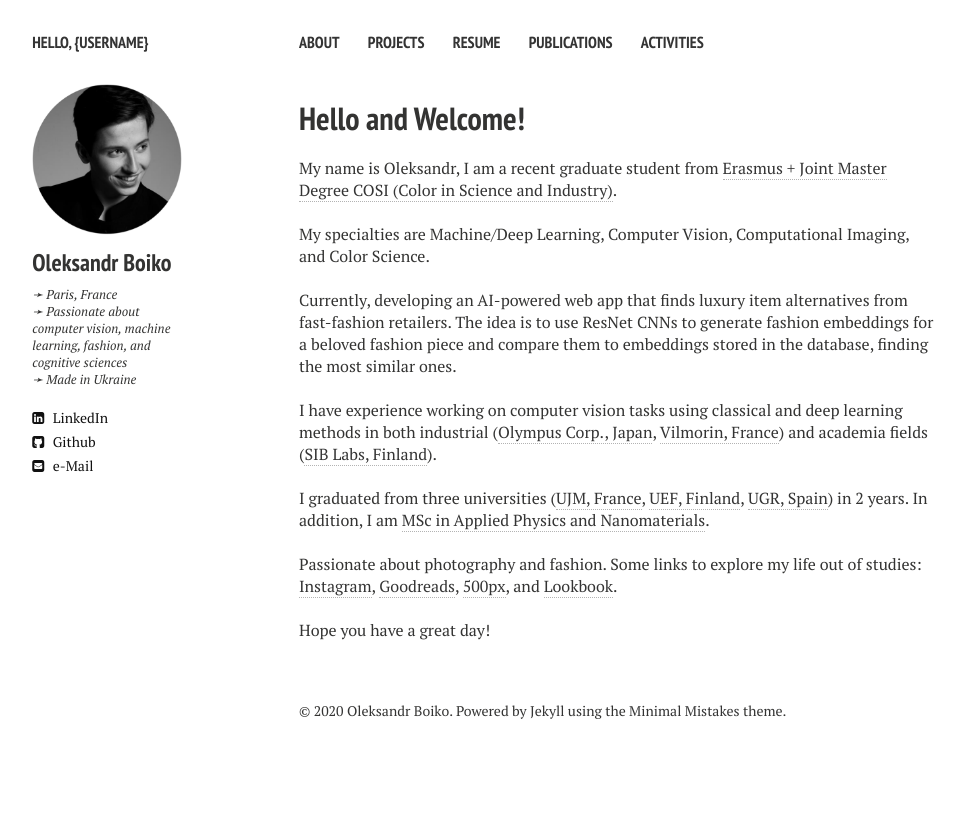
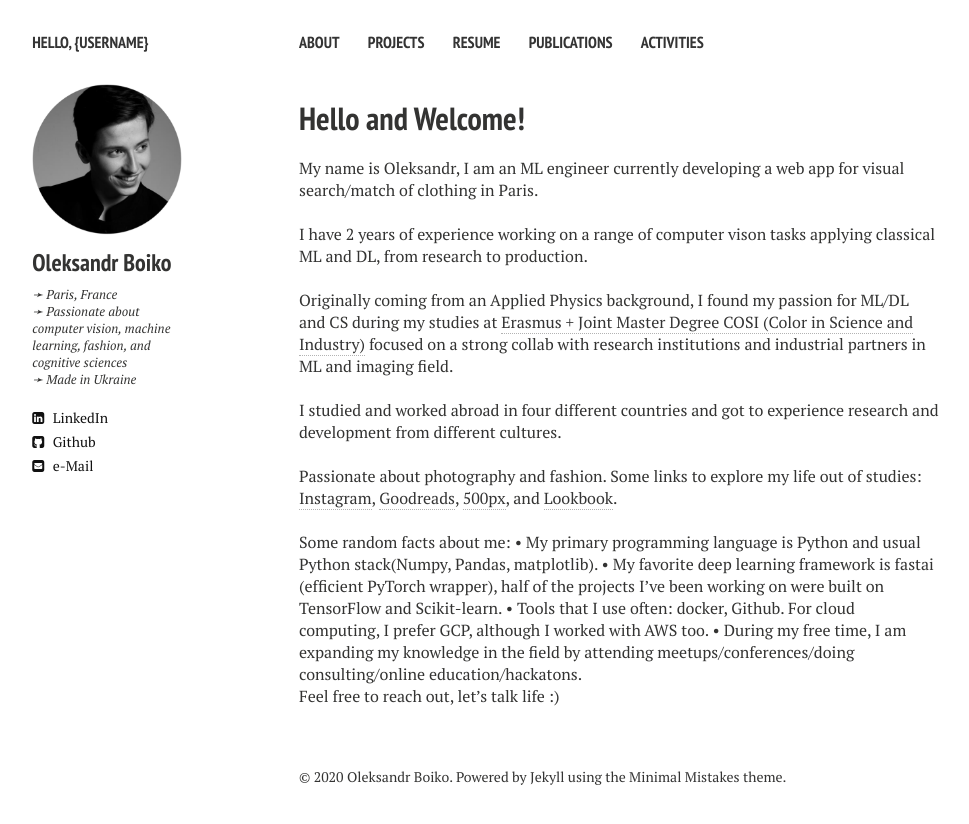
Before and after one commit to alexanch/alexanch.github.io, a Jekyll site: the page built from index.md, in a window 1280 px wide. Shown: the top 824 px of the page, without its empty margins (21-990 px from the left). Built offline with Jekyll 4.4.1, drawn with Linux system fonts in a browser that asks for light colours; nearby versions of some CDN libraries.

Commit message:
Update index.md

```diff
--- a/index.md
+++ b/index.md
@@ -4,6 +4,28 @@ title: Hello and Welcome!
 description: Alexu's page
 tags: [Jekyll, theme, responsive, blog, template]
 ---
+
+My name is Oleksandr, I am an ML engineer currently developing a web app for visual search/match of clothing in Paris.
+<br /><br />
+I have 2 years of experience working on a range of computer vison tasks applying classical ML and DL, from research to production.
+<br /><br />
+Originally coming from an Applied Physics background, I found my passion for ML/DL and CS during my studies at [Erasmus + Joint Master Degree COSI (Color in Science and Industry)](https://cosi-master.eu/cosi-master-degree/) focused on a strong collab with research institutions and industrial partners in ML and imaging field.
+<br /><br />
+I studied and worked abroad in four different countries and got to experience research and development from different cultures.
+<br /><br />
+Passionate about photography and fashion. Some links to explore my life out of studies: [Instagram](https://www.instagram.com/_alexanch/), [Goodreads](https://www.goodreads.com/user/show/79361670-alex-boiko), [500px](https://500px.com/alexanch), and [Lookbook](https://lookbook.nu/alexanch).
+<br /><br />
+
+Some random facts about me:
+•	My primary programming language is Python and usual Python stack(Numpy, Pandas, matplotlib).
+•	My favorite deep learning framework is fastai (efficient PyTorch wrapper), half of the projects I’ve been working on were built on TensorFlow and Scikit-learn.
+•	Tools that I use often: docker, Github. For cloud computing, I prefer GCP, although I worked with AWS too.
+•	During my free time, I am expanding my knowledge in the field by attending meetups/conferences/doing consulting/online education/hackatons.
+
+Feel free to reach out, let's talk life :)
+
+
+<!---
 My name is Oleksandr, I am a recent graduate student from [Erasmus + Joint Master Degree COSI (Color in Science and Industry)](https://cosi-master.eu/cosi-master-degree/).
 <br /><br />
 My specialties are Machine/Deep Learning, Computer Vision, Computational Imaging, and Color Science.
@@ -14,13 +36,6 @@ I have experience working on computer vision tasks using classical and deep lear
 <br /><br />
 I graduated from three universities ([UJM, France](https://www.univ-st-etienne.fr/en/index.html), [UEF, Finland](https://www.uef.fi/en/etusivu), [UGR, Spain](https://www.ugr.university/)) in 2 years. In addition, I am [MSc in Applied Physics and Nanomaterials](http://www.univ.kiev.ua/en/departments/ht/).
 <br /><br />
-Passionate about photography and fashion. Some links to explore my life out of studies: [Instagram](https://www.instagram.com/_alexanch/), [Goodreads](https://www.goodreads.com/user/show/79361670-alex-boiko), [500px](https://500px.com/alexanch), and [Lookbook](https://lookbook.nu/alexanch).
-<br /><br />
-Hope you have a great day!
-
-
-
-<!---
 Was awarded by 3 MSc diplomas by:
 1. [University Jean Monnet](https://en.wikipedia.org/wiki/Jean_Monnet_University), (member of [University of Lyon](http://www.ens-lyon.fr/indexation/structures-affiliees-lens-et-partenaires/universite-jean-monnet-saint-etienne)), France
 2. [University of Granada](https://en.wikipedia.org/wiki/University_of_Granada), Spain
```
